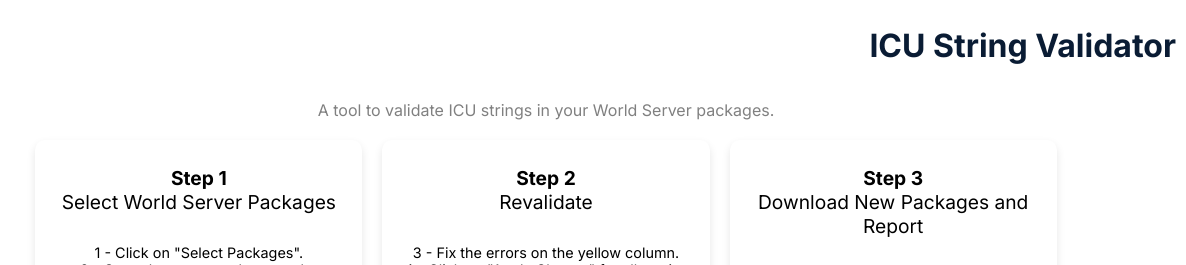
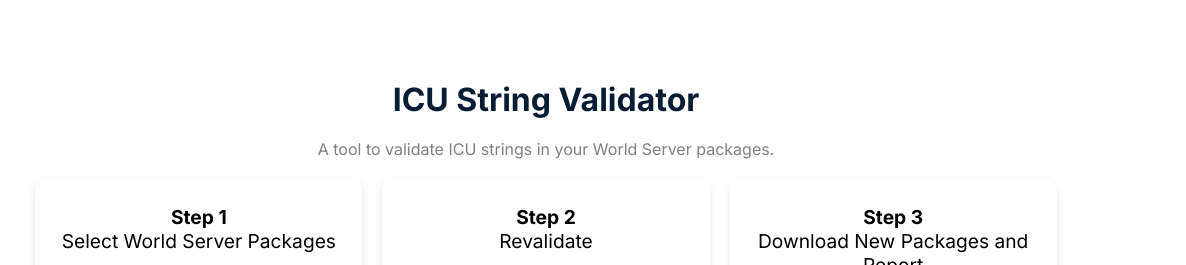
Before and after one commit to LCapy/ICU-Validator, a plain HTML site: page index.html in a window 1280 px wide. Shown: the top 265 px of the page, 94-1280 px from the left. Drawn offline with Linux system fonts and the light colour scheme.

Commit message:
Update index.html

```diff
--- a/index.html
+++ b/index.html
@@ -20,16 +20,17 @@
 
         .header {
             display: flex;
+            flex-direction: column;
             align-items: center;
             padding: 10px;
             background-color: #ffffff;
             color: #0a1c34;
-            justify-content: space-between;
         }
 
         .header img {
             max-height: 60px;
             margin-bottom: 10px;
+            align-self: flex-start;
         }
 
         .header h1 {
```
